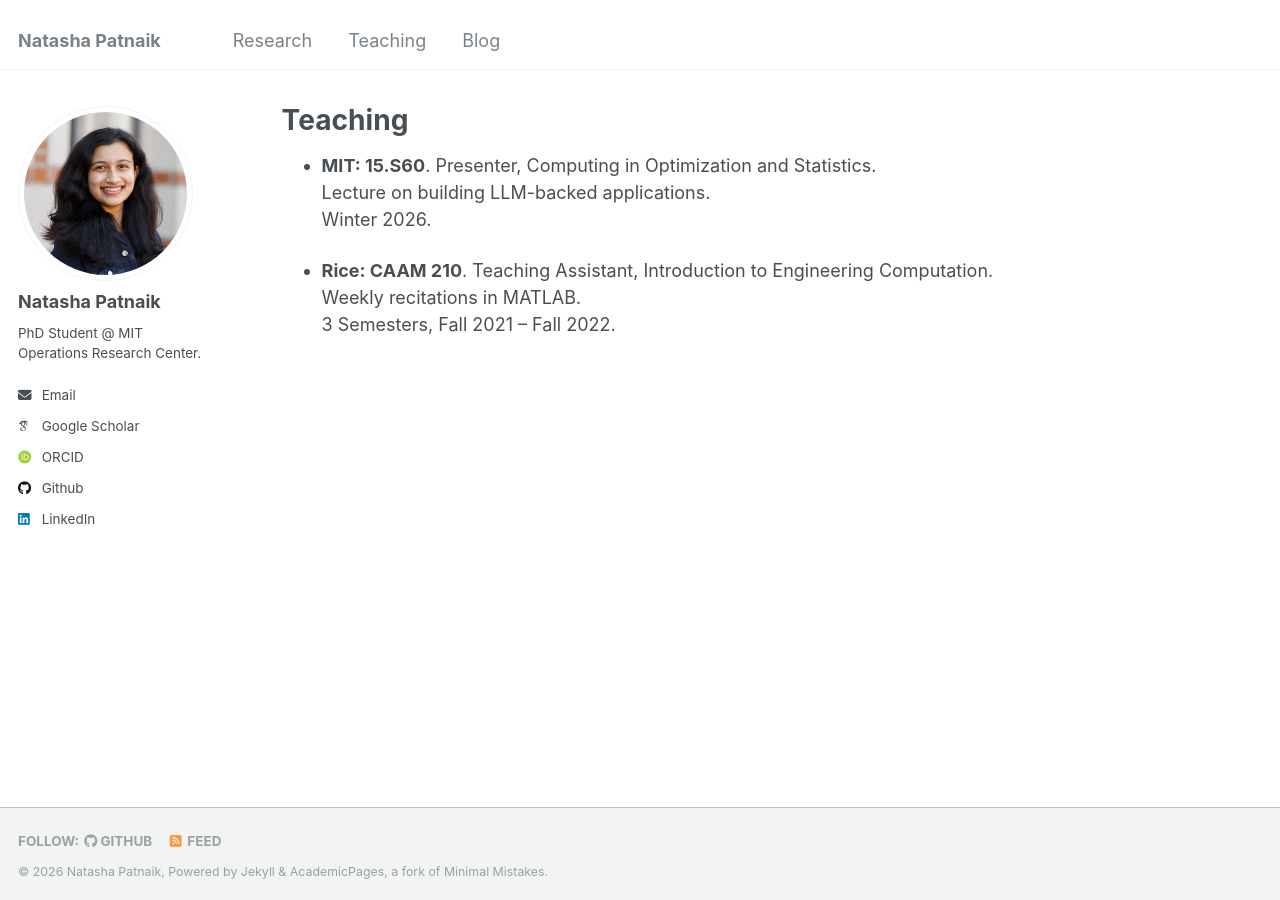
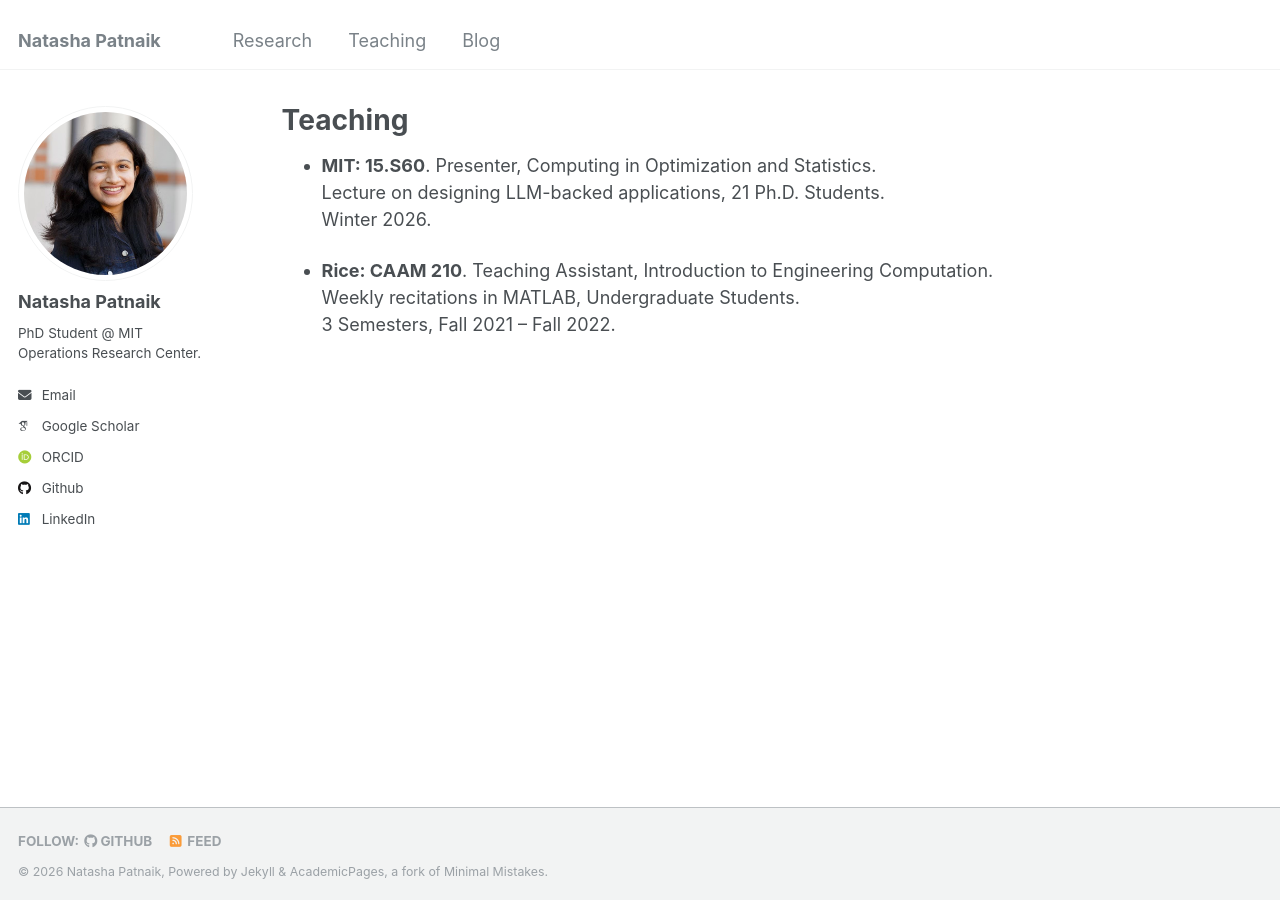
Before and after one commit to natasha-patnaik-321/natasha-patnaik-321.github.io, a Jekyll site: the page built from _pages/teaching.md, in a window 1280 px wide. Built offline with Jekyll 4.4.1, drawn with Linux system fonts in a browser that asks for light colours; some web fonts are replaced.

```diff
--- a/_pages/teaching.md
+++ b/_pages/teaching.md
@@ -6,9 +6,9 @@ author_profile: true
 ---
 
 - **MIT: 15.S60**. Presenter, Computing in Optimization and Statistics. \
-  Lecture on building LLM-backed applications. \
+  Lecture on designing LLM-backed applications, 21 Ph.D. Students. \
   Winter 2026.
 
 - **Rice: CAAM 210**. Teaching Assistant, Introduction to Engineering Computation. \
-  Weekly recitations in MATLAB. \
+  Weekly recitations in MATLAB, Undergraduate Students. \
   3 Semesters, Fall 2021 – Fall 2022.
```
Also changed, not shown: _posts/2026-02-20-quick-guide-to-local-llms.md (renamed from _posts/2026-02-01-quick-guide-to-local-llms.md, +1 -1 lines), _posts/2026-02-20-supervised-fine-tuning-with-hugging-face.md (renamed from _posts/2026-02-01-supervised-fine-tuning-with-hugging-face.md, +1 -1 lines).
